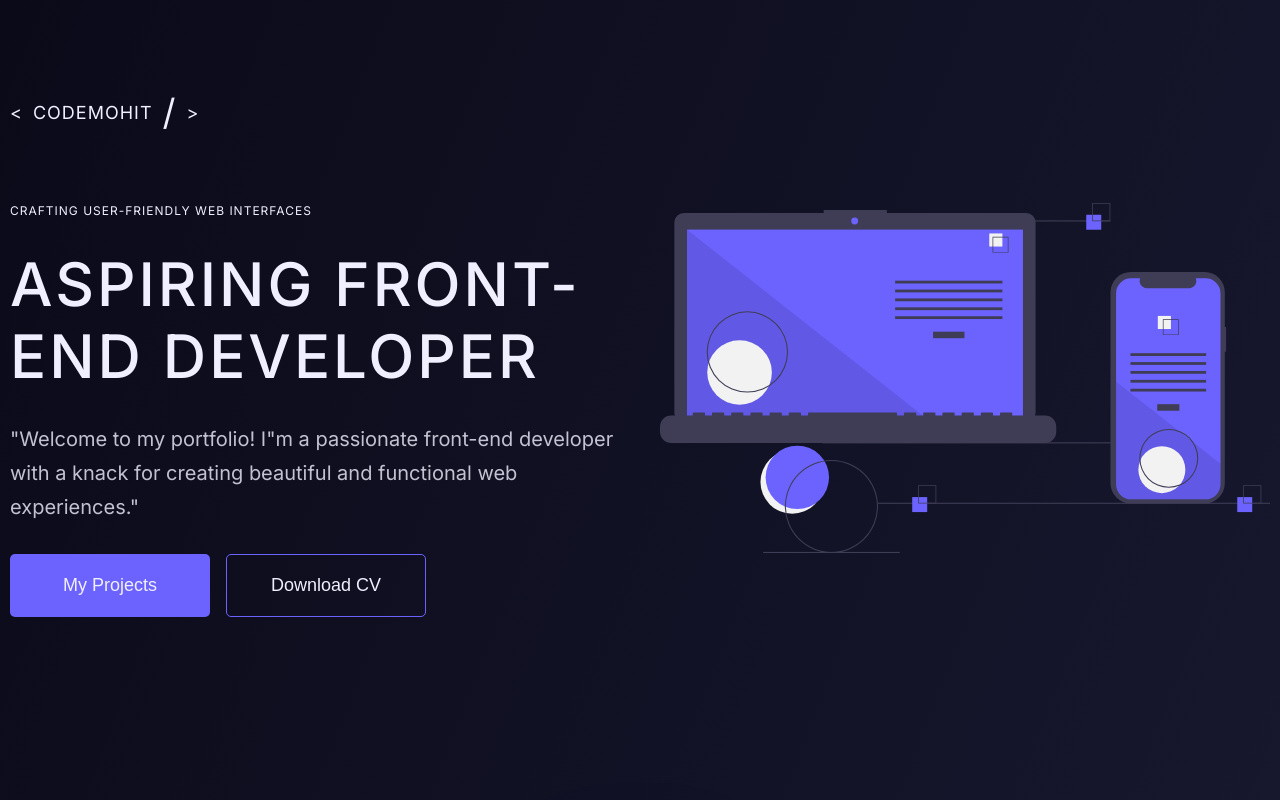
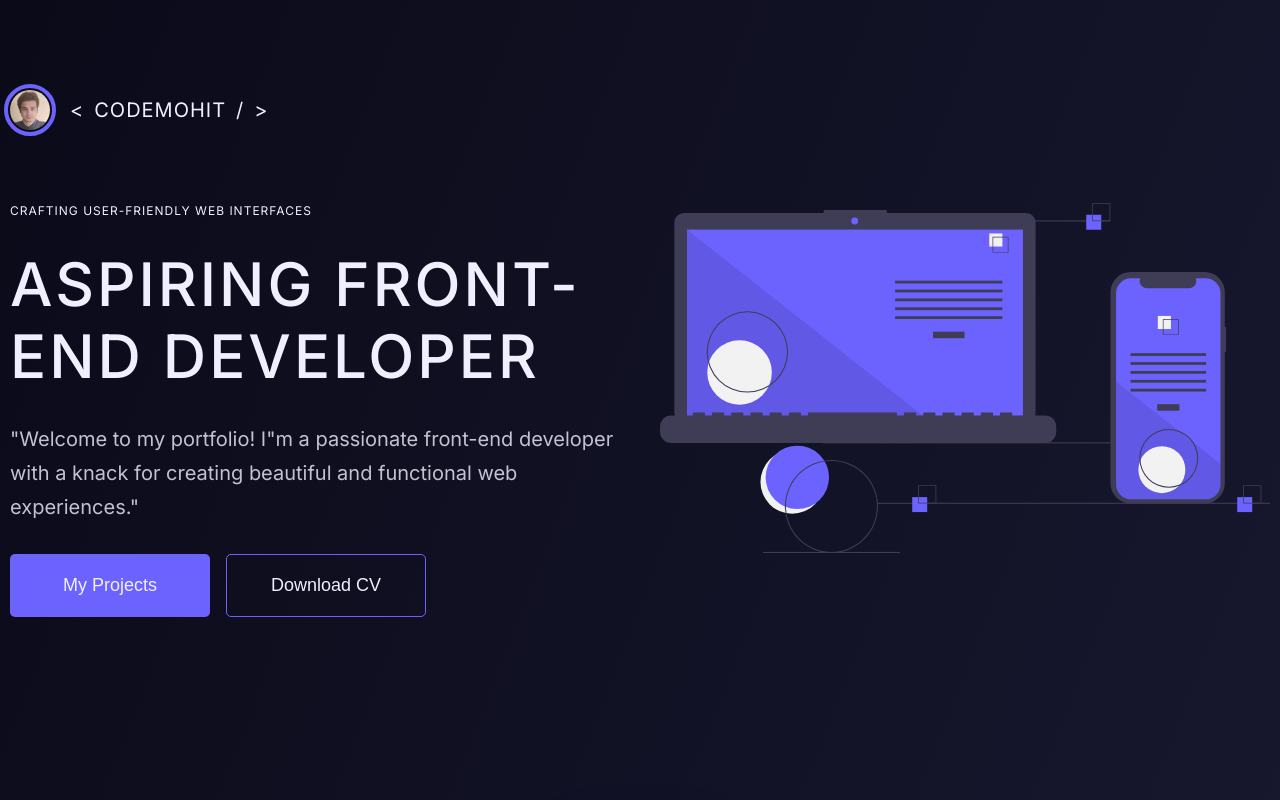
Before and after one commit to MohitAlphonsus/codemohit, a React (Vite) app: page / in a window 1280 px wide. Shown: the top 800 px of the page. Built offline with nearby package versions, Linux system fonts and the light colour scheme.

Commit message:
logo added, footer added

```diff
--- a/src/App.jsx
+++ b/src/App.jsx
@@ -1,4 +1,5 @@
 import { Hero, About, Skills, Project, Footer } from './components';
+
 export default function App() {
 	return (
 		<>
--- a/src/components/Footer/Footer.jsx
+++ b/src/components/Footer/Footer.jsx
@@ -1,25 +1,34 @@
+import { Logo, SocialsProfile } from '../UI';
 import styles from './Footer.module.css';
-import { Logo, SocialsProfile } from '../UI';
 
 export default function Footer() {
 	const currentYear = new Date().getFullYear();
-
 	return (
 		<footer className={styles.footer}>
 			<div className="container">
-				<div className={styles.footerContainer}>
+				<div className={styles.footerColumns}>
 					<div className={styles.column}>
 						<Logo />
-						<p className={styles.footerText}>
-							Crafting simple lines of code, weaving dreams for the web to
-							behold.
-						</p>
-						<p className={styles.footerText}>
-							&copy; Copyright <span>{currentYear}</span>. Made by Mohit Jadhav
+						<SocialsProfile />
+						<p className={`${styles.footerText} ${styles.copyright}`}>
+							&copy;Copyright {currentYear}. Made by Mohit Jadhav
 						</p>
 					</div>
 					<div className={styles.column}>
-						<SocialsProfile />
+						<span className={styles.title}>Contact</span>
+						<address>
+							<a href="mohitdalphonso@gmail.com" className={styles.footerText}>
+								mohitdalphonso@gmail.com
+							</a>
+							<br />
+							<a href="tel:+919518359623" className={styles.footerText}>
+								+919518359623
+							</a>
+						</address>
+					</div>
+					<div className={styles.column}>
+						<span className={styles.title}>Address</span>
+						<p className={styles.footerText}>Shrirampur, Ahilyanagar, India</p>
 					</div>
 				</div>
 			</div>
--- a/src/components/Footer/Footer.module.css
+++ b/src/components/Footer/Footer.module.css
@@ -1,15 +1,9 @@
 .footer {
-  padding-top: 8rem;
+  padding: 8rem 0;
+  position: relative;
 }
 
-.footerContainer {
-  position: relative;
-  padding: 8rem 0;
-  height: 50vh;
-  display: flex;
-}
-
-.footerContainer::before {
+.footer::before {
   content: '';
   position: absolute;
   top: 0;
@@ -19,16 +13,37 @@
   background-image: linear-gradient(to right, #2B2866, #6c63ff, #2B2866);
 }
 
-.footerText {
-  font-size: 1.2rem;
-  opacity: .8;
-}
-
-.footerText:last-child {
-  margin-top: auto;
+.footerColumns {
+  display: grid;
+  grid-template-columns: repeat(3, 1fr);
+  align-content: center;
+  justify-items: center;
+  gap: 1rem;
 }
 
 .column {
   display: flex;
   flex-direction: column;
+  gap: 2rem;
 }
+
+.column:nth-child(1)> :first-child {
+  margin-bottom: 2rem;
+}
+
+.title {
+  font-size: 2rem;
+  margin-bottom: 2rem;
+}
+
+.footerText {
+  text-decoration: none;
+  color: var(--light-color);
+  opacity: .6;
+  font-size: 1.6rem;
+  font-style: normal;
+}
+
+.copyright {
+  margin-top: 4rem;
+}
--- a/src/components/Hero/Hero.jsx
+++ b/src/components/Hero/Hero.jsx
@@ -1,12 +1,21 @@
 import styles from './Hero.module.css';
 import heroImg from '../../assets/hero.svg';
 import { TextPrimary, Button, Logo } from '../UI';
+import profile from '../../assets/profile1.jpeg';
+const profileStyle = {
+	backgroundImage: `url(${profile})`,
+};
 
 export default function Hero() {
 	return (
 		<section className={styles.hero}>
 			<div className="container grid grid-2-col grid-gap-2">
-				<Logo forSection="HERO" />
+				<div className={styles.heroLogo}>
+					<div role="image" style={profileStyle}>
+						&nbsp;
+					</div>
+					<Logo forSection="HERO" />
+				</div>
 				<div className={styles.content}>
 					<p className={styles.tagline}>
 						Crafting User-Friendly Web Interfaces
--- a/src/components/Hero/Hero.module.css
+++ b/src/components/Hero/Hero.module.css
@@ -3,6 +3,26 @@
   display: grid;
   place-content: center;
   position: relative;
+}
+
+.heroLogo {
+  position: absolute;
+  top: 10%;
+  text-decoration: none;
+  color: inherit;
+  display: flex;
+  align-items: center;
+  gap: 2rem;
+}
+
+.heroLogo div {
+  display: inline-block;
+  height: 4rem;
+  width: 4rem;
+  border-radius: 50%;
+  background-size: cover;
+  outline: 4px solid var(--color-primary);
+  outline-offset: .2rem;
 }
 
 .content {
--- a/src/components/Project/Project.module.css
+++ b/src/components/Project/Project.module.css
@@ -1,5 +1,4 @@
 .project {
-  height: 100dvh;
   padding: 8rem 0;
 }
 
--- a/src/components/UI/Logo.jsx
+++ b/src/components/UI/Logo.jsx
@@ -1,10 +1,8 @@
 import styles from './UIstyles.module.css';
 
-export default function Logo({ forSection }) {
-	const stylesLogo = forSection === 'HERO' ? `${styles.logoHero}` : '';
-
+export default function Logo() {
 	return (
-		<p className={`${styles.logo} ${stylesLogo}`}>
+		<p className={styles.logo}>
 			<span>{'<'}</span>
 			<span>codemohit</span>
 			<span className={`${styles.divide}`}>/</span>
--- a/src/components/UI/UIstyles.module.css
+++ b/src/components/UI/UIstyles.module.css
@@ -78,7 +78,7 @@
 /* logo */
 
 .logo {
-  --size: 1.8rem;
+  --size: 2rem;
   display: inline-block;
   display: flex;
   align-items: center;
@@ -89,12 +89,7 @@
 }
 
 .logo .divide {
-  font-size: calc(var(--size) * 2);
-}
-
-.logoHero {
-  position: absolute;
-  top: 10%;
+  /* font-size: calc(var(--size) * 2); */
 }
 
 .socials {
```
Also changed, not shown: src/assets/profile.jpeg (added), src/assets/profile1.jpeg (added).
